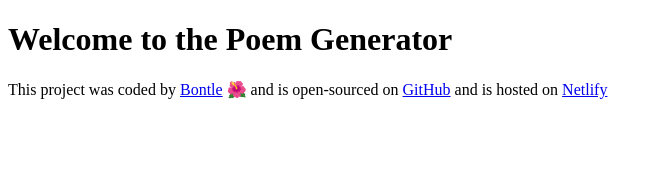
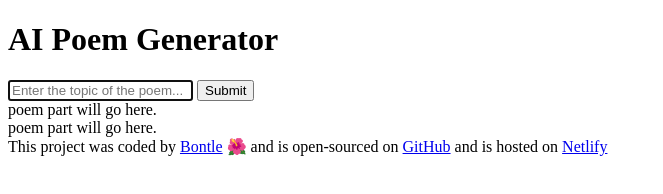
Before and after one commit to Bontle-tech/poem-generator, a plain HTML site: page index.html in a window 1280 px wide. Shown: the whole page, without its empty margins (0-663 px from the left). Drawn offline with Linux system fonts and the light colour scheme.

Commit message:
Added the basic HTML structure.

```diff
--- a/index.html
+++ b/index.html
@@ -7,7 +7,27 @@
     <title>AI Poem Generator</title>
   </head>
   <body>
-    <h1>Welcome to the Poem Generator</h1>
+    <header>
+      <h1>AI Poem Generator</h1>
+    </header>
+
+    <main>
+      <form>
+        <input
+          type="text"
+          placeholder="Enter the topic of the poem..."
+          autofocus
+          required
+          autocomplete="off"
+        />
+        <input type="submit" />
+      </form>
+      <div>
+        poem part will go here.
+        <br />
+        poem part will go here.
+      </div>
+    </main>
 
     <footer>
       This project was coded by
```
